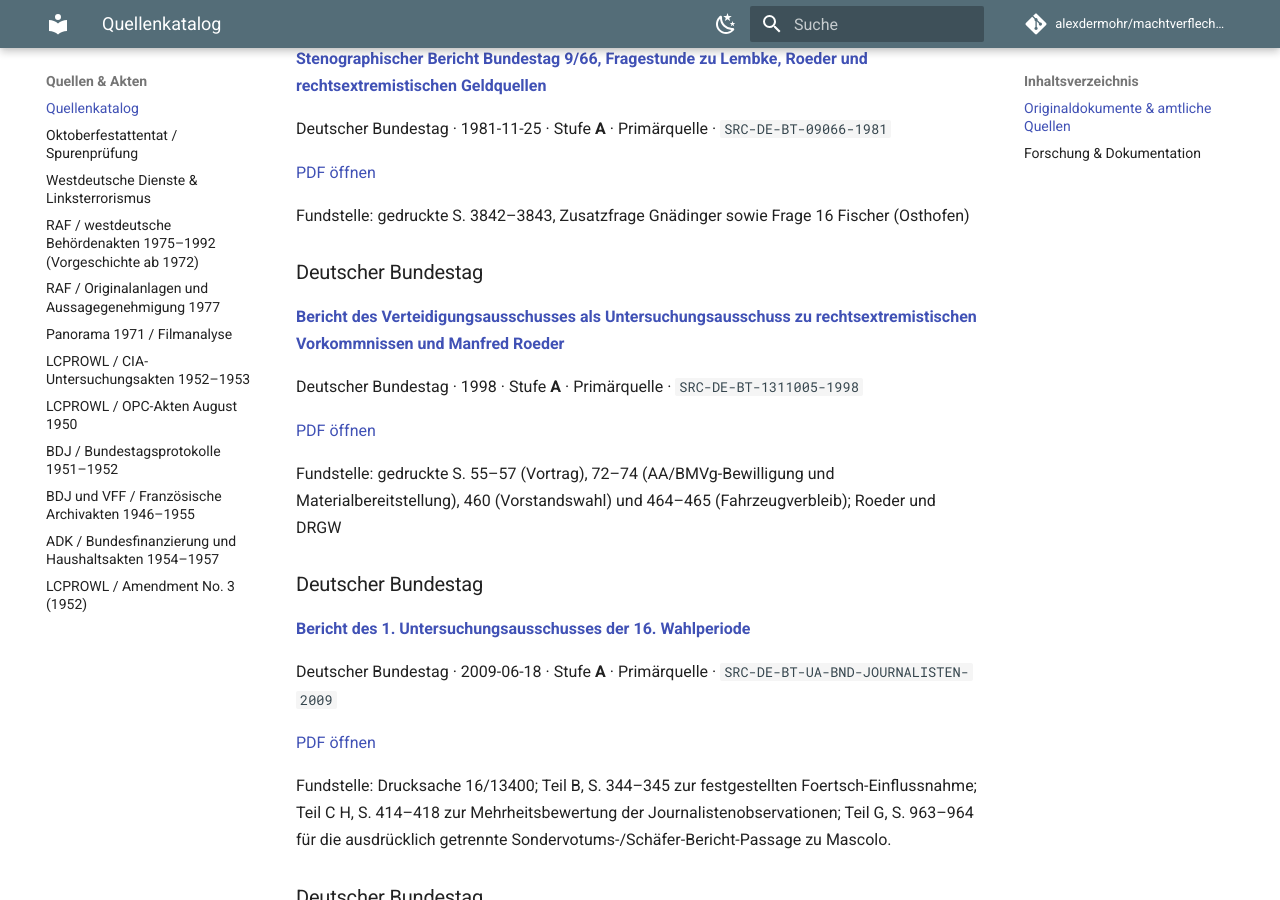
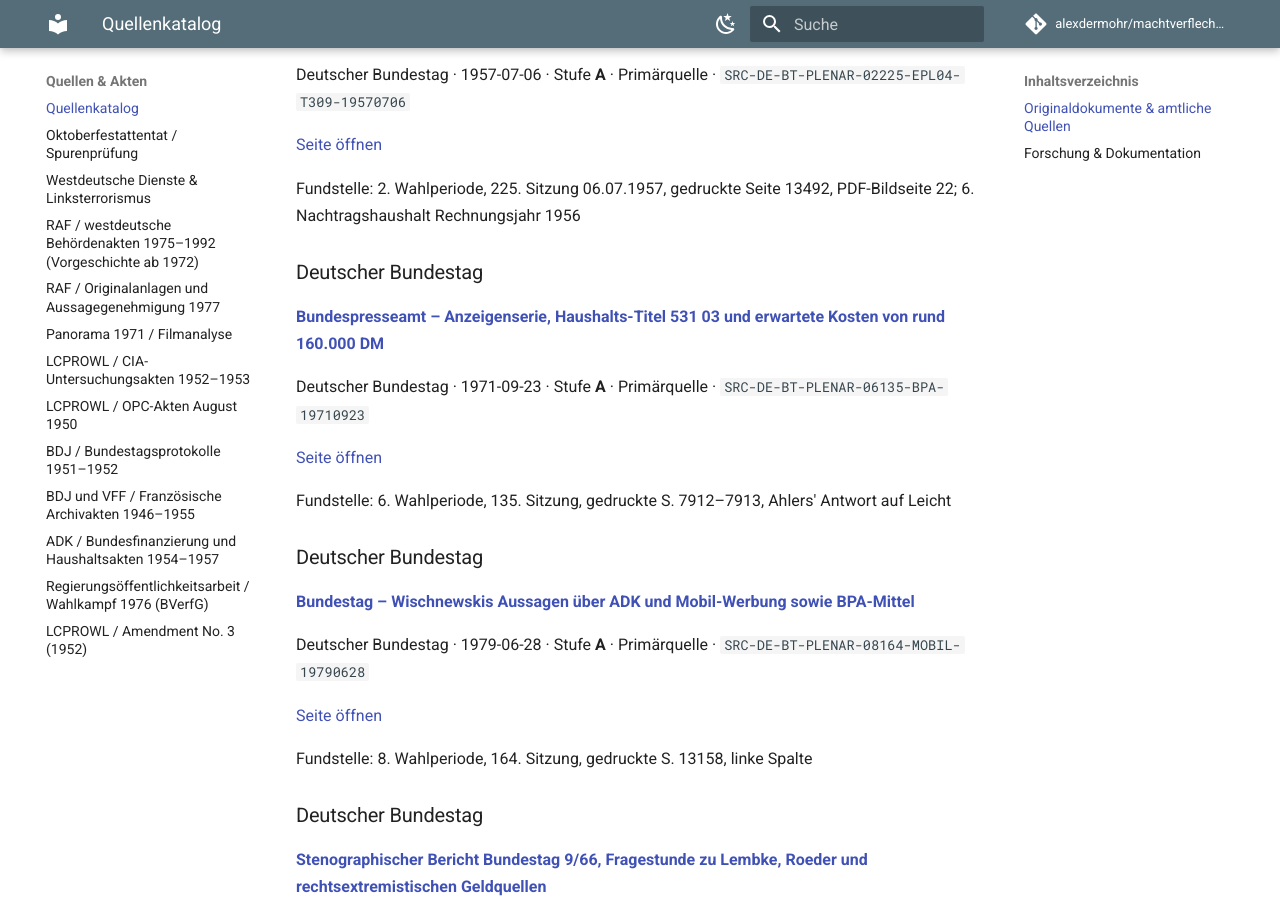
Before and after one commit to alexdermohr/machtverflechtungen, an MkDocs documentation site: the page built from docs/quellen/index.md, in a window 1280 px wide and 900 px high, scrolled down 17724 px. Built offline with MkDocs 1.6.1 and Material for MkDocs 9.7.7, drawn with Linux system fonts in a browser that asks for light colours; comment, search, counter and statistics services are not loaded; some of the changed text lies outside the part shown.

Commit message:
research: BVerfG-Urteil und BPA-Wahlkampfhilfe 1971–1979 erschließen

```diff
--- a/docs/quellen/index.md
+++ b/docs/quellen/index.md
@@ -597,6 +597,17 @@
 
 Fundstelle: Rn. 1–6, 131 ff. und Tenor
 
+<a id="src-de-bverfg-2bve1-76-19770302"></a>
+### Bundesverfassungsgericht (Zweiter Senat)
+
+**[BVerfGE 44, 125 – Öffentlichkeitsarbeit, Urteil 2 BvE 1/76](https://www.servat.unibe.ch/dfr/bv044125.html)**
+
+Bundesverfassungsgericht (Zweiter Senat) · 1977-03-02 · Stufe **A** · Primärquelle · `SRC-DE-BVERFG-2BVE1-76-19770302`
+
+[Seite öffnen](https://www.servat.unibe.ch/dfr/bv044125.html)
+
+Fundstelle: Entscheidungsformel; Tatbestand Ziff. 2–9; Gründe Ziff. 86–111
+
 <a id="src-us-cia-lcprowl-v1-0044"></a>
 ### Central Intelligence Agency / Office of Policy Coordination (OPC)
 
@@ -674,6 +685,28 @@
 
 Fundstelle: 2. Wahlperiode, 225. Sitzung 06.07.1957, gedruckte Seite 13492, PDF-Bildseite 22; 6. Nachtragshaushalt Rechnungsjahr 1956
 
+<a id="src-de-bt-plenar-06135-bpa-19710923"></a>
+### Deutscher Bundestag
+
+**[Bundespresseamt – Anzeigenserie, Haushalts-Titel 531 03 und erwartete Kosten von rund 160.000 DM](https://dserver.bundestag.de/btp/06/06135.pdf#page=53)**
+
+Deutscher Bundestag · 1971-09-23 · Stufe **A** · Primärquelle · `SRC-DE-BT-PLENAR-06135-BPA-19710923`
+
+[Seite öffnen](https://dserver.bundestag.de/btp/06/06135.pdf#page=53)
+
+Fundstelle: 6. Wahlperiode, 135. Sitzung, gedruckte S. 7912–7913, Ahlers' Antwort auf Leicht
+
+<a id="src-de-bt-plenar-08164-mobil-19790628"></a>
+### Deutscher Bundestag
+
+**[Bundestag – Wischnewskis Aussagen über ADK und Mobil-Werbung sowie BPA-Mittel](https://dserver.bundestag.de/btp/08/08164.pdf#page=76)**
+
+Deutscher Bundestag · 1979-06-28 · Stufe **A** · Primärquelle · `SRC-DE-BT-PLENAR-08164-MOBIL-19790628`
+
+[Seite öffnen](https://dserver.bundestag.de/btp/08/08164.pdf#page=76)
+
+Fundstelle: 8. Wahlperiode, 164. Sitzung, gedruckte S. 13158, linke Spalte
+
 <a id="src-de-bt-09066-1981"></a>
 ### Deutscher Bundestag
 
--- a/mkdocs.yml
+++ b/mkdocs.yml
@@ -98,6 +98,7 @@
       - BDJ / Bundestagsprotokolle 1951–1952: quellen/bdj-gesamtdeutscher-ausschuss-1951-1952.md
       - BDJ und VFF / Französische Archivakten 1946–1955: quellen/bdj-vff-franzoesische-archive-1946-1955.md
       - ADK / Bundesfinanzierung und Haushaltsakten 1954–1957: quellen/adk-bundesfinanzierung-1954-1957.md
+      - Regierungsöffentlichkeitsarbeit / Wahlkampf 1976 (BVerfG): quellen/bverfg-staatliche-wahlkampfhilfe-1976.md
       - LCPROWL / Amendment No. 3 (1952): quellen/lcprowl-amendment3-1952.md
   - Hintergrund:
       - Mechanismen:
```
Also changed, not shown: other parts of docs/quellen/index.md (+1 -1 lines), docs/quellen/bverfg-staatliche-wahlkampfhilfe-1976.md (added, +46 -0 lines), 2 other files.
